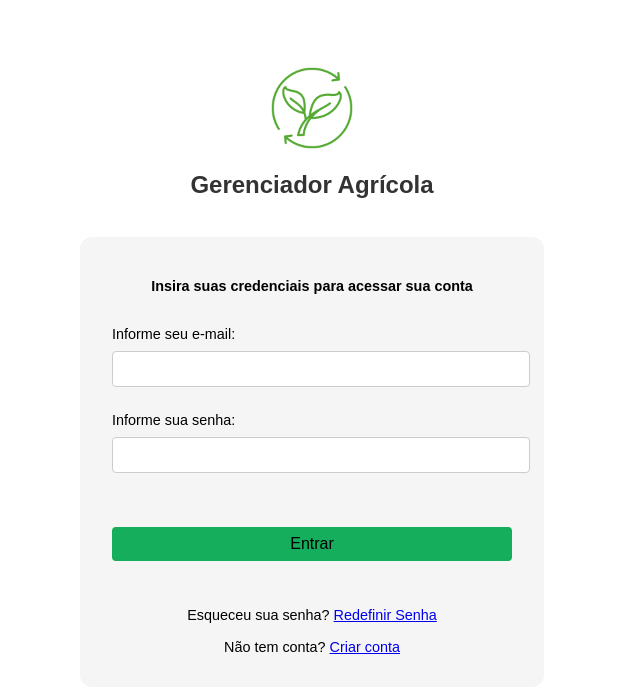
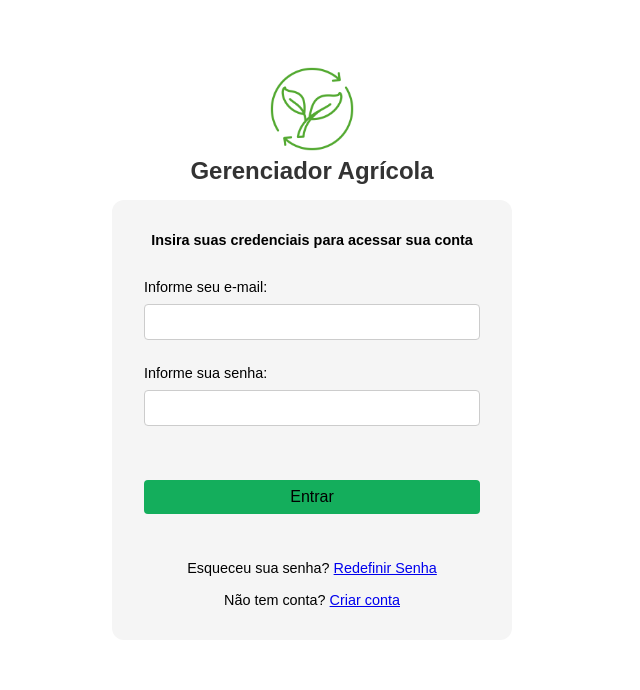
Before and after one commit to Ro3son/SysWeb, an Angular app in the folder agri-manager/: page /login in a window 1280 px wide. Shown: the top 690 px of the page, without its empty margins (328-968 px from the left). Built offline with nearby package versions, Linux system fonts and the light colour scheme.

Commit message:
Added * universal selector

```diff
--- a/agri-manager/src/assets/css/_access-control.css
+++ b/agri-manager/src/assets/css/_access-control.css
@@ -1,3 +1,9 @@
+* {
+    box-sizing: border-box;
+    margin: 0;
+    padding: 0;
+}
+
 .login-form,
 .signup-form,
 .reset-password-form {
@@ -5,7 +11,7 @@
     display: grid;
     grid-template-columns: 1fr;
     gap: 1em;
-    margin: 1em auto 1em auto;
+    margin: 0.2em auto 0.2em auto;
     padding: 2em;
     max-width: 25em;
     width: 100%;
```
